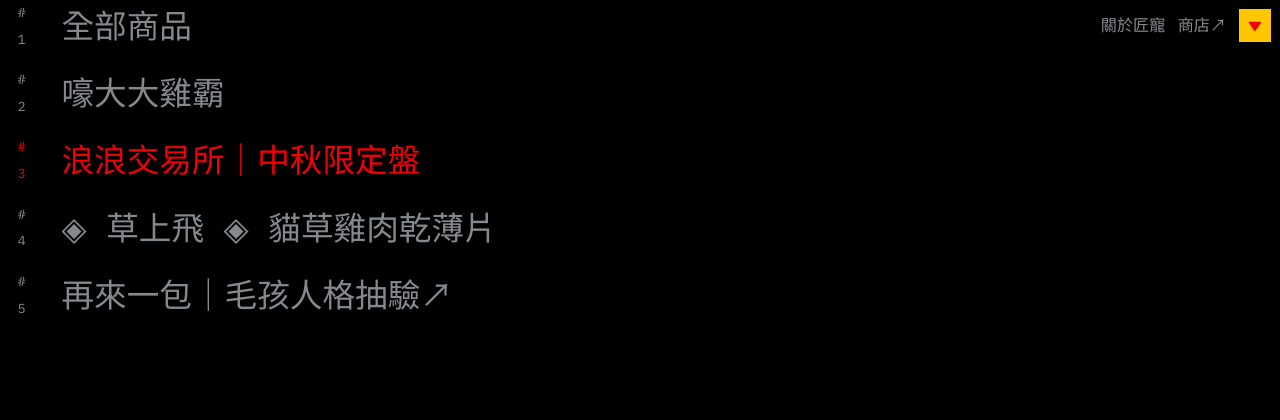
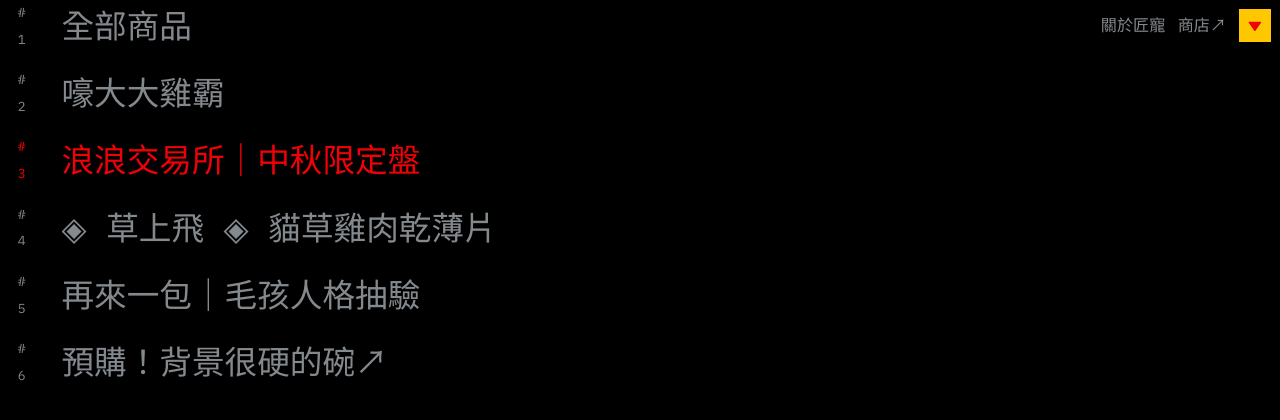
Before and after one commit to aa89976566/furmosa_menu, a Next.js app: page / in a window 1280 px wide. Shown: the top 420 px of the page. Built offline with nearby package versions, Linux system fonts and the light colour scheme; a web font is replaced by a local one.

Commit message:
Add Kali bowl preorder to Furmosa menu

```diff
--- a/src/data/works.ts
+++ b/src/data/works.ts
@@ -68,8 +68,17 @@ export const WORKS_ROWS: WorksRow[] = [
     label: "再來一包｜毛孩人格抽驗",
     href: "https://furmosa-one-more-street.aa89976566.chatgpt.site/",
     color: "blue",
-    latest: true,
     hoverText: "抽一張↗",
     external: true,
   },
+  {
+    kind: "link",
+    index: 6,
+    label: "預購！背景很硬的碗",
+    href: "https://furmosa.com/pages/found-object-001",
+    color: "yellow",
+    latest: true,
+    hoverText: "立即預購↗",
+    external: true,
+  },
 ];
```
